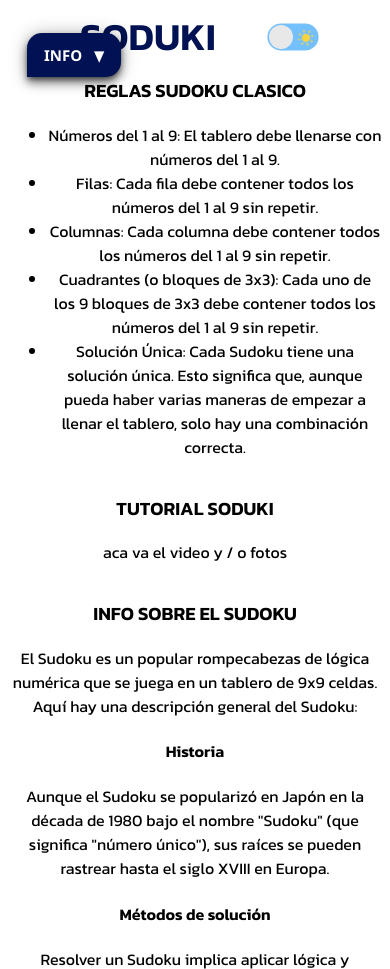
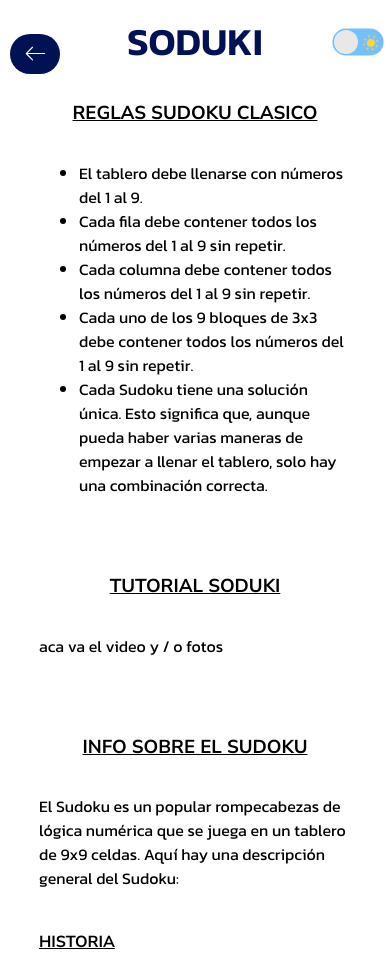
Before and after one commit to JulianManera8/SUDOKU, a plain HTML site: page info.html in a window 390 px wide. Shown: the top 969 px of the page. Drawn offline with Linux system fonts and the light colour scheme.

Commit message:
Cree funcion y pesta;a de mas info

```diff
--- a/css/estilo.css
+++ b/css/estilo.css
@@ -1,8 +1,10 @@
 /*CONECTADO*/
 
 @import url('https://fonts.googleapis.com/css2?family=Kanit:wght@300;400;600&display=swap');
-
+@import url('https://fonts.googleapis.com/css2?family=Nunito+Sans:opsz,wght@6..12,300;6..12,400;6..12,600&display=swap');
+@import url('https://fonts.googleapis.com/css2?family=Nunito+Sans:opsz,wght@6..12,700&display=swap');
 /*font-family: 'Kanit', sans-serif;*/
+/* font-family: 'Nunito Sans', sans-serif; */
 
 :root { /* ESTOS SON LOS COLORES EN LIGHT MODE (normal) */
     --color-fondo: #ffffff;
@@ -535,6 +537,8 @@ button:hover .button-text {
     opacity: 20%;
     cursor: default;
 }
+
+
 .numeroCompleto:hover {
     background-color: white !important;
 }
@@ -545,50 +549,6 @@ button:hover .button-text {
     background-color: var(--color-numerosNoActivos) !important;
     transition: 1s;
 }
-
-
-
-
-@media (width < 400px) {
-
-    .titulo {
-        margin-bottom: -10%;
-
-    }
-
-    .titulo h1 {
-        position: static;
-        margin: 30px 15px;
-
-    }
-
-    .main-game {
-        margin-top: 5px !important;
-    }
-
-    .main-sudoku-grid {
-        width: 80vw;
-    }
-
-    .main-errores-timer {
-        width: 90vw;
-    }
-
-    .main-numeros-cell {
-        font-size: clamp(1.3rem, 3vw, 10px);
-        padding: 0px 3px;
-    }
-
-    .switch {
-        font-size: 17px;
-        position: absolute;
-        width: 64px;
-        height: 34px;
-        right: 0px !important;
-    }
-
-}
-
 
 
 
@@ -708,7 +668,7 @@ button:hover .button-text {
 
 .paste-button {
     position: absolute;
-    left: 27px;
+    left: 40px;
     top: 33px;
     font-family: 'Segoe UI', Tahoma, Geneva, Verdana, sans-serif;
     background-color: var(--color-fondoBtnJugar);
@@ -716,10 +676,11 @@ button:hover .button-text {
     box-shadow: rgba(0, 0, 0, .5) 0 3px 5px -1px,rgba(0, 0, 0, .4) 0 6px 10px 0,rgba(0, 0, 0, .3) 0 1px 18px 0;
     border-radius: 15px;
     border-bottom-left-radius: 0px;
+    z-index: 1500;
 }
 
 .button {
-color:var(--color-flechaBtn);
+  color:var(--color-flechaBtn);
   padding: 10px 15px;
   font-size: 15px;
   font-weight: bold;
@@ -727,6 +688,7 @@ color:var(--color-flechaBtn);
   border-radius: 15px;
   cursor: pointer;
 }
+
 
 .dropdown-content {
   display: none;
@@ -736,6 +698,8 @@ color:var(--color-flechaBtn);
   min-width: 200px;
   background-color: var(--color-fondoInfoA);
   border-radius: 0px 15px 15px 15px;
+  justify-content: center;
+  text-align: center;
 }
 
 .dropdown-content a {
@@ -744,6 +708,7 @@ color:var(--color-flechaBtn);
   text-decoration: none;
   display: block;
   transition: 0.1s;
+  width: 90%;
 }
 
 .dropdown-content a:hover {
@@ -768,3 +733,196 @@ color:var(--color-flechaBtn);
   display: block;
 
 }
+
+
+
+/*----------------ESTILOS DE INFO.HTML-----------------*/
+
+.button-volver-container {
+    position: absolute;
+    left: 50px;
+}
+
+
+.todo-container {
+    max-width: 80vw;
+    display: flex;
+    flex-direction: column;
+    text-align: center;
+    justify-content: center;
+    margin: auto;
+}
+
+.reglas-container, .info-container, .tutorial-container {
+    display: flex;
+    flex-direction: column;
+    text-align: left;
+    color: var(--color-errores-timer);
+
+}
+.reglas-container h3, .info-container h3, .tutorial-container h3 {
+    display: flex;
+    flex-direction: column;
+    text-align: center;
+    text-decoration: underline;
+    margin-top: 40px;
+    font-family: 'Nunito Sans', sans-serif;
+
+}
+
+.info-container h4 {
+    font-family: 'Nunito Sans', sans-serif;
+    text-transform: uppercase;
+    text-decoration: underline;
+    margin-top: 70px;
+    font-weight: 700;
+
+}
+
+
+/*------------BTN VOLVER------------*/
+
+.button-resp {
+    display: none;
+}
+
+.btn-volver {
+   display: flex;
+   position: absolute;
+   left:40px;
+   top: 33px;
+   height: 3em;
+   width: 150px;
+   align-items: center;
+   justify-content: center;
+   border-radius: 3px;
+   letter-spacing: 1px;
+   transition: all 0.2s linear;
+   cursor: pointer;
+   border: none;
+   background: var(--color-fondoBtnJugar);
+   color: white;
+   border-radius: 2rem;
+   padding: 10px 15px;
+    font-size: 15px;
+}
+
+.btn-volver  > svg {
+   margin-right: 15px;
+   margin-left: 5px;
+   transition: all 0.4s ease-in;
+   scale: 180%;
+   fill: white;
+}
+
+.btn-volver:hover > svg {
+   font-size: 1.2em;
+   transform: translateX(-5px);
+}
+
+.btn-volver:hover {
+   box-shadow: 9px 9px 33px #d1d1d1, -9px -9px 33px #ffffff;
+   transform: translateY(-2px);
+}
+
+
+@media (width < 550px) {
+
+    .titulo {
+        margin-bottom: -12%;
+
+    }
+
+    .titulo h1 {
+        position: static;
+        margin: 35px 15px;
+
+    }
+
+    .main-game {
+        margin-top: 5px !important;
+    }
+
+    .main-sudoku-grid {
+        width: 80vw;
+    }
+
+    .main-errores-timer {
+        width: 90vw;
+    }
+
+    .main-numeros-grid {
+        display: flex;
+        flex-wrap: wrap;
+    }
+
+    .main-numeros-cell {
+        font-size: clamp(1.3rem, 3vw, 10px);
+        padding: 0px 3px;
+    }
+
+    .switch {
+        font-size: 17px;
+        position: absolute;
+        width: 64px;
+        height: 34px;
+        right: 0px !important;
+    }
+
+    .paste-button {
+        left: 10px;
+        top: 30px;
+    }
+
+    .button {
+        display: none;
+    }
+
+    .button-resp {
+        display: flex;
+    }
+
+
+
+}
+@media (610px > width < 551px) {
+
+    .btn-volver  > svg {
+        position: absolute;
+        width: 100%;
+        margin: var(--color-celdaActiva);
+    }
+
+    .btn-volver {
+        color: var(--color-fondoBtnJugar);
+        font-size: 1px;
+        width: 50px;
+        padding: 20px;
+        position: absolute;
+        left: 10px;
+        top: 30px;
+        display: flex;
+        justify-content: center;
+    }
+}
+
+
+@media (width < 610px) {
+    .btn-volver  > svg {
+        position: absolute;
+        width: 100%;
+        margin: var(--color-celdaActiva);
+    }
+
+    .btn-volver {
+        color: var(--color-fondoBtnJugar);
+        font-size: 1px;
+        width: 50px;
+        padding: 20px;
+        position: absolute;
+        left: 10px;
+        top: 34px;
+        display: flex;
+        justify-content: center;
+    }
+}
--- a/info.html
+++ b/info.html
@@ -13,14 +13,11 @@
 
     <header class="titulo">
 
-        <div class="paste-button">
-            <button class="button">INFO &nbsp; ▼</button>
-            <div class="dropdown-content">
-              <a id="top" href="#">REGLAS SUDOKU CLASICO</a>
-              <a id="middle" href="#">TUTORIAL</a>
-              <a id="bottom" href="#">INFO SOBRE EL SUDOKU</a>
-            </div>
-        </div>
+        <button class="btn-volver" onclick="window.location.href='index.html'">
+            <svg height="16" width="16" xmlns="http://www.w3.org/2000/svg" version="1.1" viewBox="0 0 1024 1024"><path d="M874.690416 495.52477c0 11.2973-9.168824 20.466124-20.466124 20.466124l-604.773963 0 188.083679 188.083679c7.992021 7.992021 7.992021 20.947078 0 28.939099-4.001127 3.990894-9.240455 5.996574-14.46955 5.996574-5.239328 0-10.478655-1.995447-14.479783-5.996574l-223.00912-223.00912c-3.837398-3.837398-5.996574-9.046027-5.996574-14.46955 0-5.433756 2.159176-10.632151 5.996574-14.46955l223.019353-223.029586c7.992021-7.992021 20.957311-7.992021 28.949332 0 7.992021 8.002254 7.992021 20.957311 0 28.949332l-188.073446 188.073446 604.753497 0C865.521592 475.058646 874.690416 484.217237 874.690416 495.52477z"></path></svg>
+            <span>VOLVER</span>
+        </button>
+
 
         <h1> SODUKI </h1>
 
@@ -33,57 +30,57 @@
 
     </header>
 
+    <main class="todo-container">
+
         <section class="reglas-container">
             <h3 class="reglas-titulo">
-            REGLAS SUDOKU CLASICO
+                <b>REGLAS SUDOKU CLASICO</b>
             </h3>
             <ul class="reglas">
-            <li class="regla"> Números del 1 al 9: El tablero debe llenarse con números del 1 al 9. </li>
-            <li class="regla"> Filas: Cada fila debe contener todos los números del 1 al 9 sin repetir.</li>
-            <li class="regla"> Columnas: Cada columna debe contener todos los números del 1 al 9 sin repetir.</li>
-            <li class="regla"> Cuadrantes (o bloques de 3x3): Cada uno de los 9 bloques de 3x3 debe contener todos los números del 1 al 9 sin repetir.</li>
-            <li class="regla"> Solución Única: Cada Sudoku tiene una solución única. Esto significa que, aunque pueda haber varias maneras de empezar a llenar el tablero, solo hay una combinación correcta.</li>
+                <li class="regla"> El tablero debe llenarse con números del 1 al 9. </li>
+                <li class="regla"> Cada fila debe contener todos los números del 1 al 9 sin repetir.</li>
+                <li class="regla"> Cada columna debe contener todos los números del 1 al 9 sin repetir.</li>
+                <li class="regla"> Cada uno de los 9 bloques de 3x3 debe contener todos los números del 1 al 9 sin repetir.</li>
+                <li class="regla"> Cada Sudoku tiene una solución única. Esto significa que, aunque pueda haber varias maneras de empezar a llenar el tablero, solo hay una combinación correcta.</li>
             </ul>
         </section>
 
         <section class="tutorial-container">
-        <h3> TUTORIAL SODUKI </h3>
+            <h3 style="margin-top: 60px;"> TUTORIAL SODUKI </h3>
             <p> aca va el video y / o fotos </p>
         </section>
 
         <section class="info-container">
-        <h3> INFO SOBRE EL SUDOKU </h3>
+            <h3 style="margin-top: 60px;"> INFO SOBRE EL SUDOKU </h3>
             <p>
                 El Sudoku es un popular rompecabezas de lógica numérica que se juega en un tablero de 9x9 celdas. Aquí hay una descripción general del Sudoku:
-        </p>
-        <p>
-            <h4> Historia </h4>
+
+                <h4 style="margin-top: 25px;"> Historia </h4>
                 Aunque el Sudoku se popularizó en Japón en la década de 1980 bajo el nombre "Sudoku" (que significa "número único"), sus raíces se pueden rastrear hasta el siglo XVIII en Europa.
-        </p>
-        <p>
+
+
                 <h4> Métodos de solución</h4>
 
                 Resolver un Sudoku implica aplicar lógica y razonamiento deductivo para determinar el número correcto en cada celda basándose en las pistas proporcionadas y en la configuración actual del tablero.
-            No se requiere adivinación. Cada Sudoku tiene una solución única.        </p>
-        <p>
+                No se requiere adivinación. Cada Sudoku tiene una solución única.
+
                 <h4> Variantes y popularidad </h4>
 
                 A lo largo de los años, han surgido muchas variantes del Sudoku, incluidos tamaños de tablero diferentes, formas más complejas y variaciones temáticas.
                 <p> El Sudoku se ha convertido en uno de los rompecabezas más populares del mundo, apareciendo en periódicos, libros, aplicaciones móviles y competencias.        </p> </p>
-        <p>
-            <h4> Beneficios cognitivos</h4>
+
+                <h4 style="margin-top: -22px;"> Beneficios cognitivos</h4>
 
                 Resolver Sudokus puede ayudar a mejorar la memoria, la concentración, el razonamiento lógico y las habilidades de resolución de problemas.
-        </p>
 
-        <p>
                 <h4> Tecnología</h4>
-
 
                 Con el auge de la tecnología, ahora hay muchas aplicaciones y sitios web que ofrecen Sudokus interactivos, lo que facilita su disfrute en dispositivos digitales.
             </p>
 
         </section>
+    </main>
+
 
 
     <script>
--- a/javascript/sudoku.js
+++ b/javascript/sudoku.js
@@ -415,7 +415,7 @@ function poblarTablero() {
 
         // darle para que borre el numero
         if (i == "10") {
-            numeros.innerHTML = 'X';
+            numeros.innerHTML = ' <img src="../img/goma.svg" class="iconoGoma"> ';
             numeros.style.color = 'red';
         }
 
```
Also changed, not shown: index.html (+6 -2 lines), img/goma.svg (added), 2 other files. Lines whose indentation alone changed are shown as unchanged.
